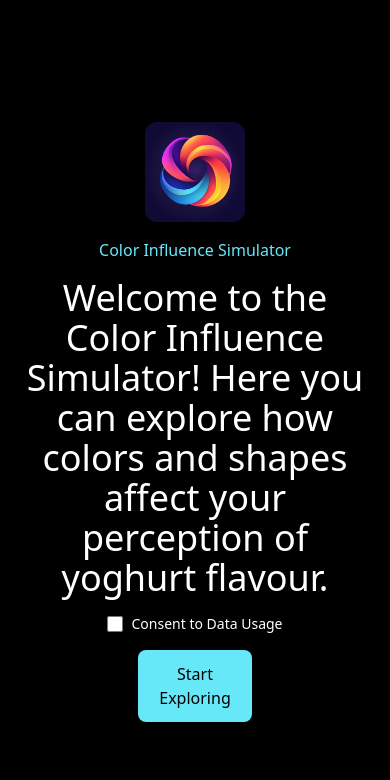
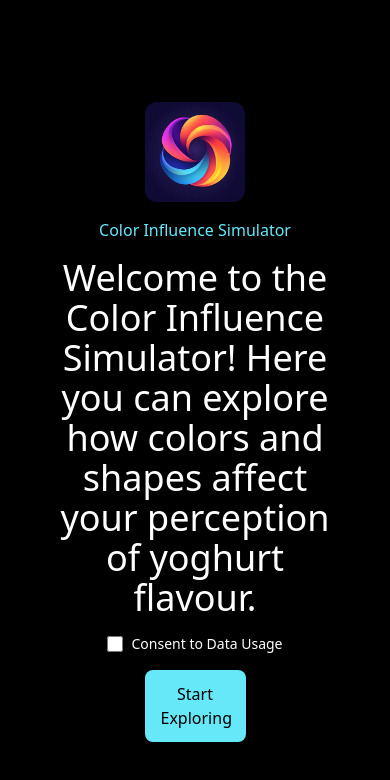
Before and after one commit to benjaminuwah/color-influence-simulator, a React (Create React App) app: page / in a window 390 px wide. Shown: the top 780 px of the page. Built offline with nearby package versions, Linux system fonts and the light colour scheme.

Commit message:
Update Home.jsx

```diff
--- a/src/pages/Home.jsx
+++ b/src/pages/Home.jsx
@@ -13,7 +13,7 @@ const Home = () => {
 
   return (
     <section className="min-h-screen bg-black">
-      <div className="lg:w-[50%] mx-auto flex flex-col items-center">
+      <div className="w-[90%] lg:w-[50%] mx-auto flex flex-col items-center">
 
           <div className="min-h-screen flex items-center justify-center bg-black text-white">
             {!hasAccepted ? (
```
